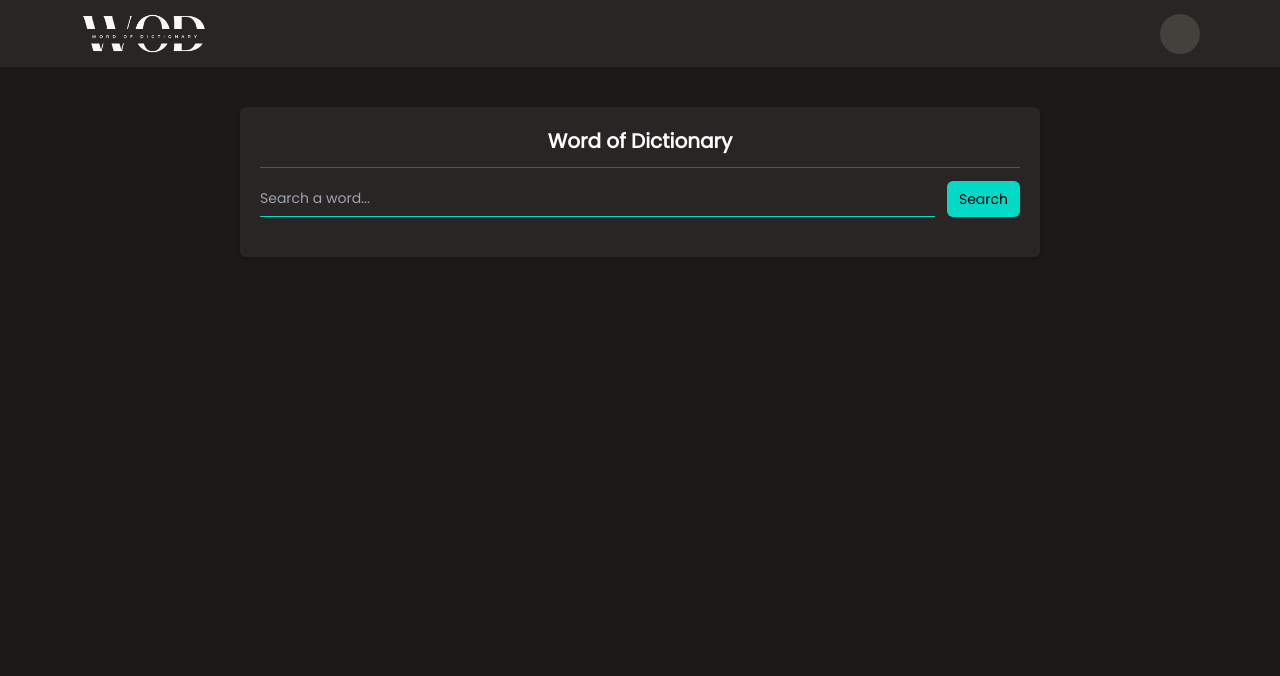
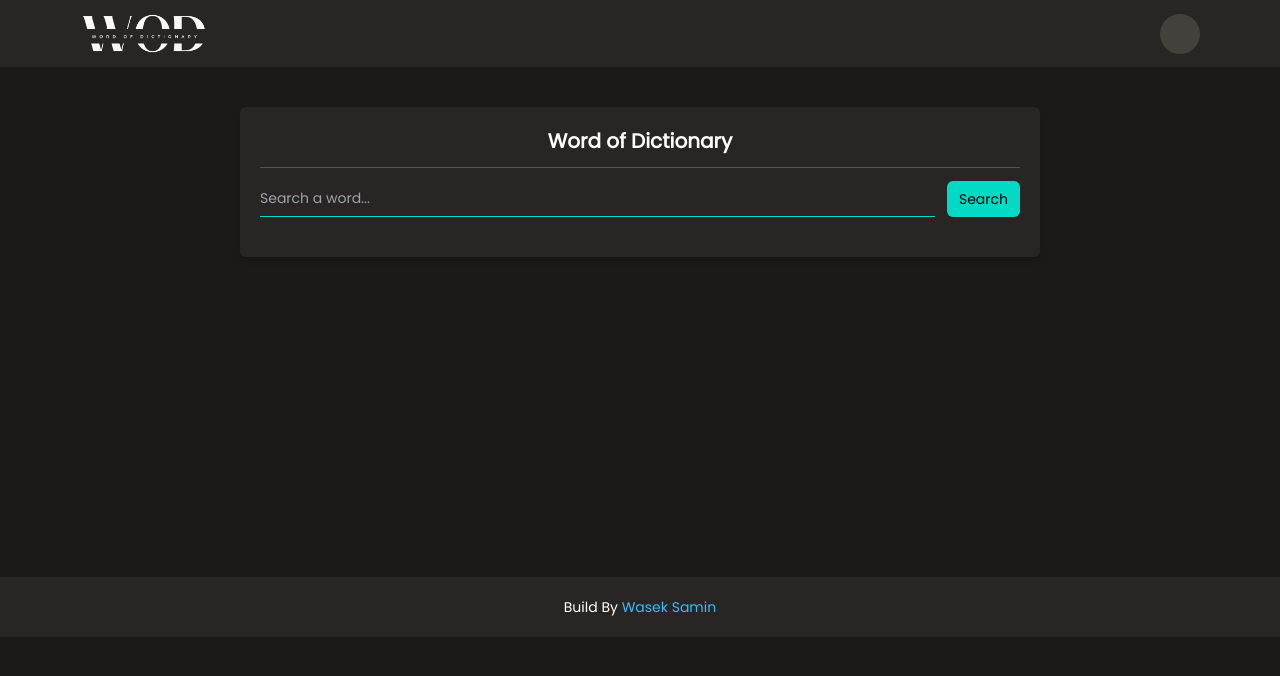
Before and after one commit to WasekSamin/svelte-dictionary-app, a SvelteKit app: page / in a window 1280 px wide. Shown: the top 676 px of the page. Built offline with nearby package versions, Linux system fonts and the light colour scheme; some icons are missing.

Commit message:
29th april, 2023

```diff
--- /dev/null
+++ b/src/components/footer/Footer.svelte
@@ -0,0 +1,6 @@
+<div class="w-full max-w-screen-2xl py-5 px-5 md:px-10 lg:px-20 bg-stone-800 mt-80">
+    <div class="flex items-center justify-center">
+        <p>Build By <a href="https://github.com/WasekSamin" target="_blank" class="text-sky-400 hover:text-sky-500 hover:underline transition-colors duration-200 ease-linear">Wasek Samin</a>
+        </p>
+    </div>
+</div>
--- a/src/routes/+page.svelte
+++ b/src/routes/+page.svelte
@@ -1,7 +1,9 @@
 <script lang="ts">
     import Navbar from "../components/headers/Navbar.svelte";
     import DictionaryCard from "../components/home/DictionaryCard.svelte";
+    import Footer from "../components/footer/Footer.svelte";
 </script>
 
 <Navbar />
 <DictionaryCard />
+<Footer />
```
